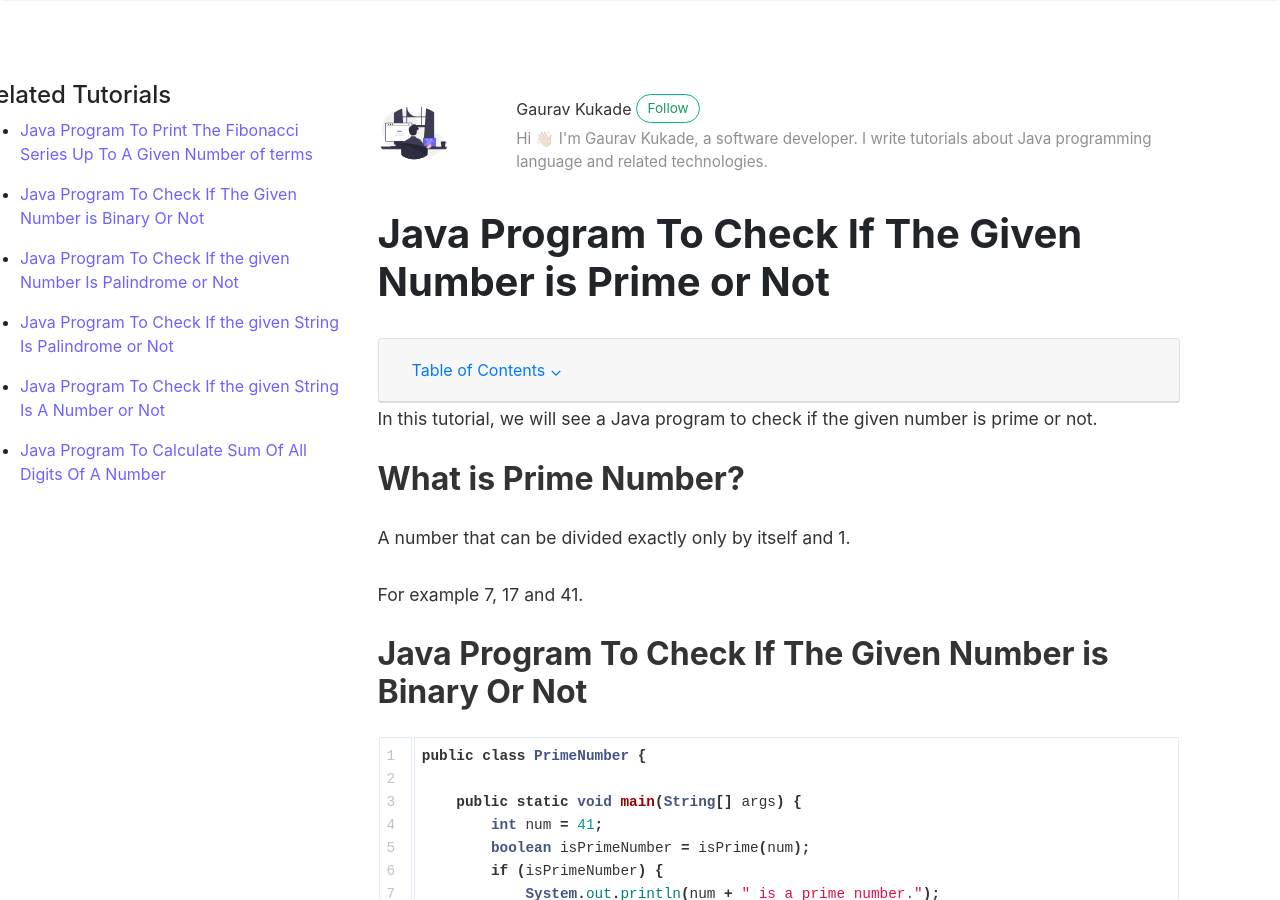
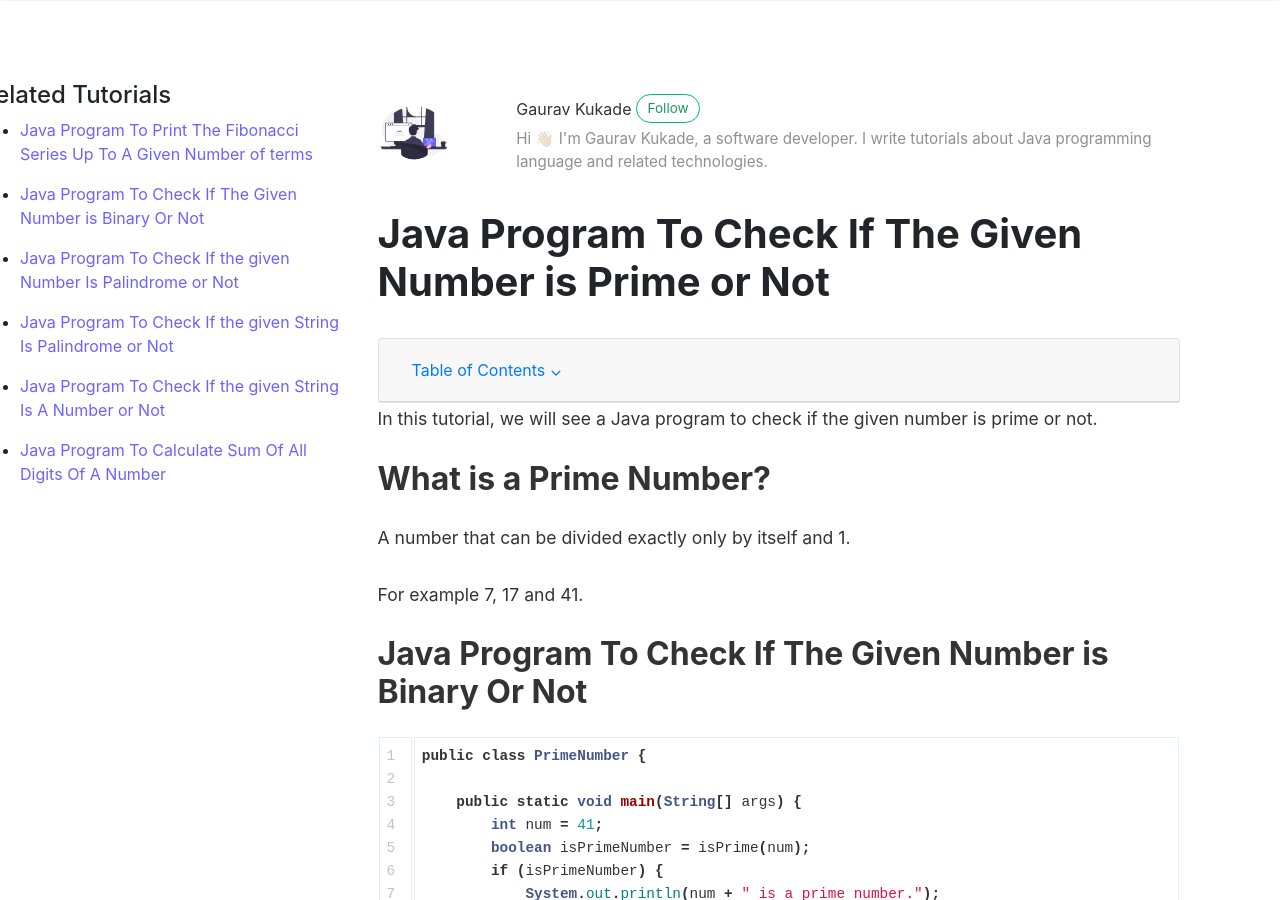
Before and after one commit to coderolls/coderolls-blog, a Jekyll site: the page built from _posts/java-programs/2023-12-26-check-if-number-is-prime.md, in a window 1280 px wide and 900 px high. Built offline with Jekyll 4.4.1, drawn with Linux system fonts in a browser that asks for light colours; nearby versions of some CDN libraries; comment, search, counter and statistics services are not loaded.

```diff
--- a/_posts/java-programs/2023-12-26-check-if-number-is-prime.md
+++ b/_posts/java-programs/2023-12-26-check-if-number-is-prime.md
@@ -9,7 +9,7 @@ description: "In this tutorial, we will see a Java program to check if the given
 
 In this tutorial, we will see a Java program to check if the given number is prime or not.
 
-## What is Prime Number?
+## What is a Prime Number?
 
 A number that can be divided exactly only by itself and 1.
 
```
